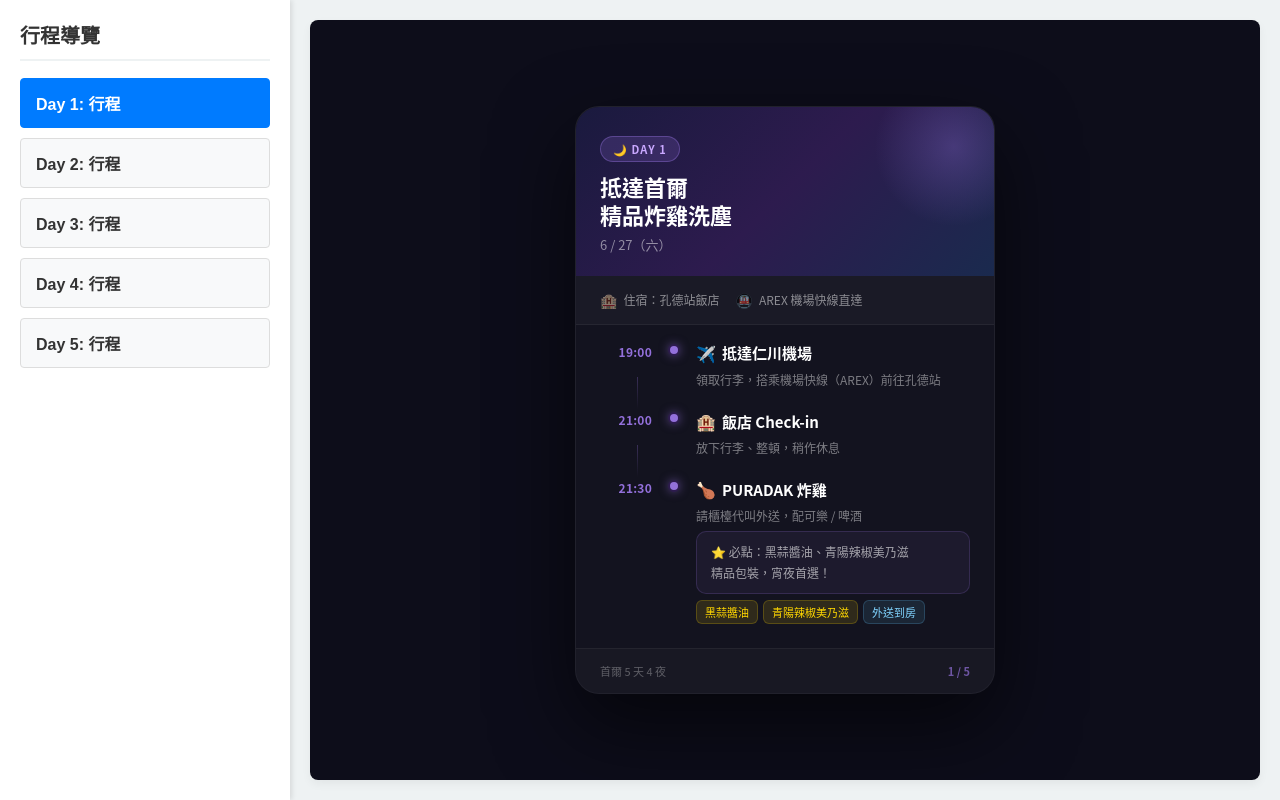
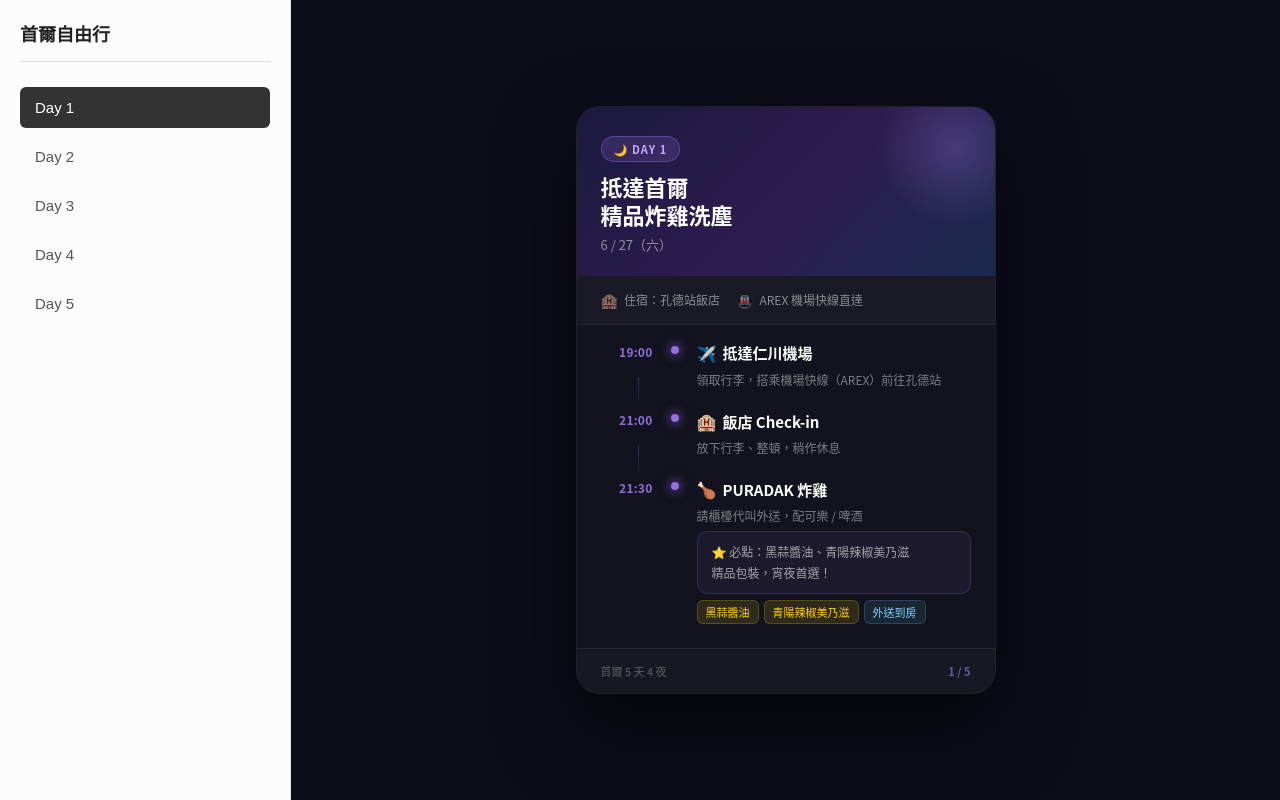
Before and after one commit to chuanhsiufu-neuro/Seoul, a plain HTML site: page index.html in a window 1280 px wide. Drawn offline with Linux system fonts and the light colour scheme.

Commit message:
Update title and styles for travel itinerary page

```diff
--- a/index.html
+++ b/index.html
@@ -3,51 +3,53 @@
 <head>
     <meta charset="UTF-8">
     <meta name="viewport" content="width=device-width, initial-scale=1.0">
-    <title>旅遊行程導覽</title>
+    <title>首爾旅遊行程</title>
     <style>
         /* --- 基礎版面設定 --- */
         body {
-            font-family: 'Segoe UI', Tahoma, Geneva, Verdana, sans-serif;
+            font-family: 'Helvetica Neue', Arial, 'LiHei Pro', sans-serif;
             margin: 0;
             padding: 0;
-            background-color: #f4f7f6;
-            color: #333;
             display: flex;
-            height: 100vh;
-            overflow: hidden; /* 防止整個頁面捲動，只讓內部 iframe 捲動 */
+            background-color: #ffffff; /* 配合大多數網頁的乾淨底色 */
+            /* 使用 100dvh 解決手機瀏覽器上下工具列導致畫面被切掉的問題 */
+            height: 100vh; /* 給舊瀏覽器的備案 */
+            height: 100dvh;
+            overflow: hidden;
         }
 
-        /* --- 手機版專屬頂部導覽列 (預設隱藏) --- */
+        /* --- 手機版專屬頂部導覽列 --- */
         .mobile-header {
             display: none;
-            background-color: #007bff;
-            color: white;
-            padding: 10px 15px;
+            background-color: #ffffff;
+            color: #333;
+            padding: 12px 15px;
             align-items: center;
-            box-shadow: 0 2px 5px rgba(0,0,0,0.1);
+            border-bottom: 1px solid #eaeaea; /* 乾淨的底線取代厚重陰影 */
             z-index: 10;
         }
 
         .mobile-header h1 {
             margin: 0 0 0 15px;
             font-size: 18px;
+            font-weight: 600;
         }
 
         .menu-btn {
             background: none;
             border: none;
-            color: white;
+            color: #333;
             font-size: 24px;
             cursor: pointer;
             padding: 0;
         }
 
-        /* --- 遮罩層 (手機版選單滑出時的背景變暗效果) --- */
+        /* --- 遮罩層 --- */
         .overlay {
             display: none;
             position: fixed;
             top: 0; left: 0; right: 0; bottom: 0;
-            background: rgba(0,0,0,0.5);
+            background: rgba(0,0,0,0.4);
             z-index: 15;
             transition: opacity 0.3s;
         }
@@ -55,117 +57,117 @@
         /* --- 左側選單設計 --- */
         .sidebar {
             width: 250px;
-            background-color: #ffffff;
+            background-color: #fcfcfc;
             padding: 20px;
-            box-shadow: 2px 0 5px rgba(0,0,0,0.1);
+            border-right: 1px solid #eaeaea; /* 改用細線取代陰影，風格更現代 */
             display: flex;
             flex-direction: column;
             z-index: 20;
-            transition: transform 0.3s ease; /* 側拉動畫效果 */
+            transition: transform 0.3s cubic-bezier(0.4, 0, 0.2, 1);
         }
 
         .sidebar h2 {
             margin-top: 0;
-            font-size: 20px;
-            border-bottom: 2px solid #eef2f3;
-            padding-bottom: 10px;
+            font-size: 18px;
+            color: #222;
+            padding-bottom: 15px;
+            border-bottom: 1px solid #ddd;
         }
 
         .tabs {
             display: flex;
             flex-direction: column;
-            gap: 10px;
+            gap: 8px;
+            margin-top: 10px;
         }
 
         .tabs button {
             padding: 12px 15px;
-            background-color: #f8f9fa;
-            color: #333;
-            border: 1px solid #ddd;
-            border-radius: 4px;
+            background-color: transparent;
+            color: #555;
+            border: none;
+            border-radius: 6px;
             cursor: pointer;
-            font-size: 16px;
+            font-size: 15px;
             text-align: left;
             transition: all 0.2s;
-            font-weight: bold;
+            font-weight: 500;
         }
 
         .tabs button:hover {
-            background-color: #e2e6ea;
+            background-color: #f0f0f0;
+            color: #000;
         }
 
         .tabs button.active {
-            background-color: #007bff;
+            background-color: #333; /* 質感黑，非常百搭 */
             color: white;
-            border-color: #007bff;
         }
 
-        /* --- 關閉側邊欄按鈕 (只在手機版顯示) --- */
+        /* --- 關閉側邊欄按鈕 --- */
         .close-btn {
             display: none;
             background: none;
             border: none;
-            color: #999;
-            font-size: 24px;
+            color: #666;
+            font-size: 26px;
             cursor: pointer;
             align-self: flex-end;
-            margin-bottom: 10px;
+            margin-bottom: 5px;
         }
 
         /* --- 右側 iframe 顯示區 --- */
         .main-content {
             flex-grow: 1;
-            padding: 20px;
-            background-color: #eef2f3;
+            /* 將 padding 設為 0，讓您的 day1.html 完全貼邊，風格完美融合 */
+            padding: 0;
             display: flex;
             flex-direction: column;
+            background-color: transparent;
         }
 
         iframe {
             width: 100%;
             height: 100%;
             border: none;
-            background-color: white;
-            border-radius: 8px;
-            box-shadow: 0 4px 10px rgba(0,0,0,0.05);
-            flex-grow: 1;
+            flex-grow: 1; /* 彈性填滿，確保底部不被切斷 */
         }
 
         /* =========================================
-           手機版 RWD 響應式設定 (螢幕寬度小於 768px 時)
+           手機版 RWD 響應式設定
            ========================================= */
         @media (max-width: 768px) {
             body {
-                flex-direction: column; /* 改為上下排列 */
+                flex-direction: column;
             }
 
             .mobile-header {
-                display: flex; /* 顯示手機版頂部 */
+                display: flex;
             }
 
             .main-content {
-                padding: 10px; /* 手機版邊距縮小 */
-                height: calc(100vh - 50px);
+                /* 手機版同樣 0 邊距 */
+                padding: 0;
             }
 
             .sidebar {
                 position: fixed;
                 top: 0;
                 left: 0;
-                height: 100vh;
-                transform: translateX(-100%); /* 預設往左推至畫面外隱藏 */
+                height: 100dvh; /* 確保選單也不會被切掉 */
+                transform: translateX(-100%);
             }
 
             .sidebar.open {
-                transform: translateX(0); /* 滑出顯示 */
+                transform: translateX(0);
             }
 
             .close-btn {
-                display: block; /* 顯示選單內的「X」關閉按鈕 */
+                display: block;
             }
 
             .overlay.show {
-                display: block; /* 顯示變暗遮罩 */
+                display: block;
             }
         }
     </style>
@@ -174,45 +176,40 @@
 
     <div class="mobile-header">
         <button class="menu-btn" onclick="toggleSidebar()">☰</button>
-        <h1>行程導覽</h1>
+        <h1>行程總覽</h1>
     </div>
 
     <div class="overlay" id="overlay" onclick="toggleSidebar()"></div>
 
     <div class="sidebar" id="sidebar">
         <button class="close-btn" onclick="toggleSidebar()">×</button>
-        <h2>行程導覽</h2>
+        <h2>首爾自由行</h2>
         <div class="tabs">
-            <button class="tab-btn active" onclick="changeDay('day1.html', this)">Day 1: 行程</button>
-            <button class="tab-btn" onclick="changeDay('day2.html', this)">Day 2: 行程</button>
-            <button class="tab-btn" onclick="changeDay('day3.html', this)">Day 3: 行程</button>
-            <button class="tab-btn" onclick="changeDay('day4.html', this)">Day 4: 行程</button>
-            <button class="tab-btn" onclick="changeDay('day5.html', this)">Day 5: 行程</button>
+            <button class="tab-btn active" onclick="changeDay('day1.html', this)">Day 1</button>
+            <button class="tab-btn" onclick="changeDay('day2.html', this)">Day 2</button>
+            <button class="tab-btn" onclick="changeDay('day3.html', this)">Day 3</button>
+            <button class="tab-btn" onclick="changeDay('day4.html', this)">Day 4</button>
+            <button class="tab-btn" onclick="changeDay('day5.html', this)">Day 5</button>
         </div>
     </div>
 
     <div class="main-content">
-        <iframe id="schedule-frame" src="day1.html" title="每日行程顯示區"></iframe>
+        <iframe id="schedule-frame" src="day1.html" title="每日行程"></iframe>
     </div>
 
     <script>
-        // 1. 切換側拉選單開關的函數
         function toggleSidebar() {
             document.getElementById('sidebar').classList.toggle('open');
             document.getElementById('overlay').classList.toggle('show');
         }
 
-        // 2. 切換 iframe 網址的函數
         function changeDay(fileName, clickedButton) {
-            // 更改 iframe 網址
             document.getElementById('schedule-frame').src = fileName;
 
-            // 切換按鈕的藍色反白狀態
             let buttons = document.querySelectorAll('.tab-btn');
             buttons.forEach(btn => btn.classList.remove('active'));
             clickedButton.classList.add('active');
 
-            // 【重點】如果是手機版尺寸 (螢幕寬度 <= 768px)，點擊後自動收起選單
             if (window.innerWidth <= 768) {
                 toggleSidebar();
             }
```
